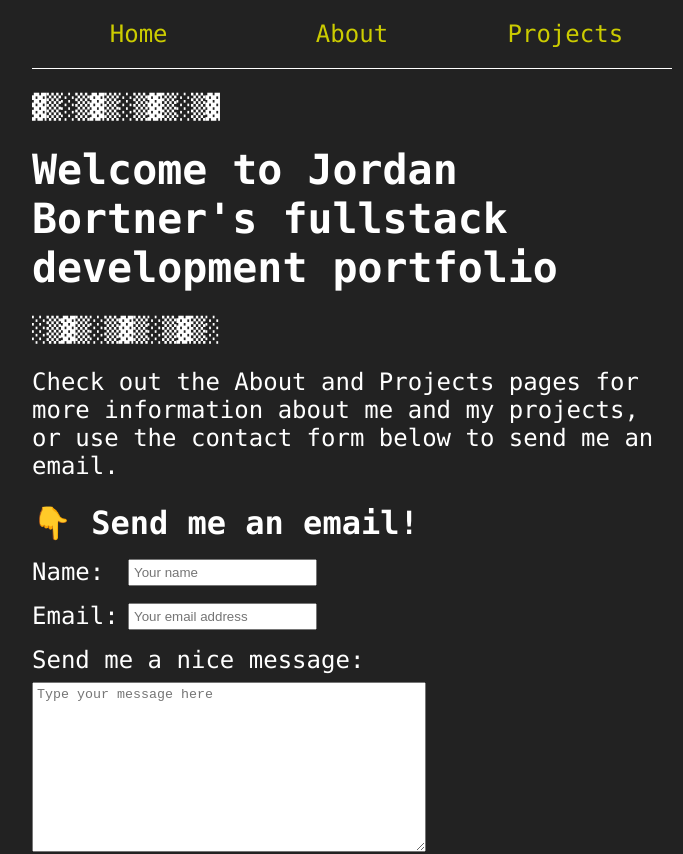
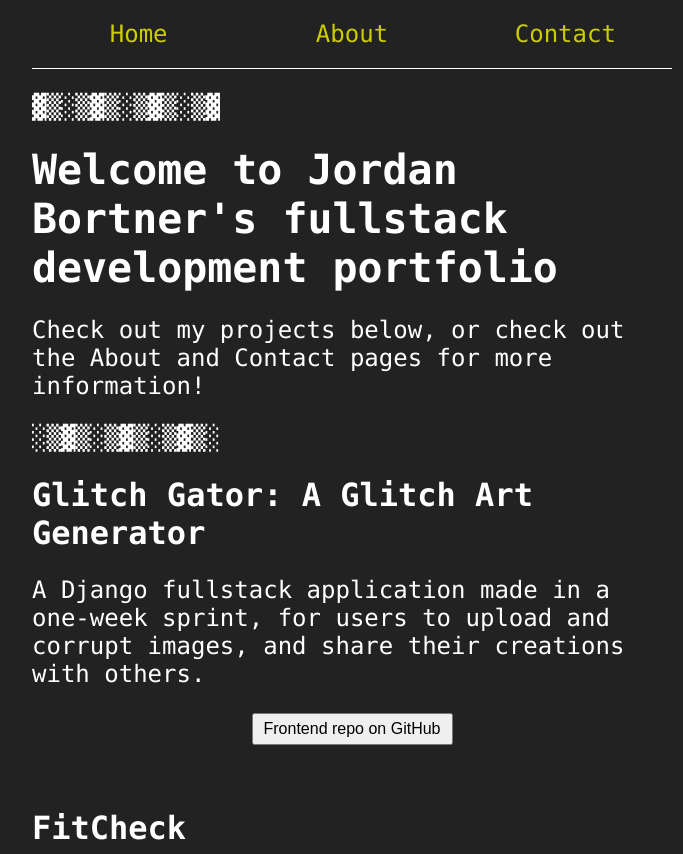
Before and after one commit to jordbort/fullstack-portfolio, a React (Create React App) app: page / in a window 1280 px wide. Shown: the top 854 px of the page, without its empty margins (288-971 px from the left). Built offline with nearby package versions, Linux system fonts and the light colour scheme.

Commit message:
Swapped projects and contact form pages

```diff
--- a/src/App.js
+++ b/src/App.js
@@ -8,6 +8,7 @@ import About from './pages/About'
 // Components
 import Header from './components/Header'
 import Footer from './components/Footer'
+import ContactForm from './components/ContactForm'
 
 export default function App() {
     return (
@@ -15,7 +16,7 @@ export default function App() {
             <Header />
             <Routes>
                 <Route exact path='/' element={<Home />} />
-                <Route path='/projects' element={<Projects />} />
+                <Route path='/contact' element={<ContactForm />} />
                 <Route path='/about' element={<About />} />
             </Routes>
             <Footer />
--- a/src/components/ContactForm.jsx
+++ b/src/components/ContactForm.jsx
@@ -19,7 +19,10 @@ export default function ContactForm() {
 
     return (
         <>
-            <h4>&#128071; Send me an email!</h4>
+            {/* <p>▓▒░▒▓▒░▒▓▒░▒▓</p> */}
+            {/* <h4>&#128071; Send me an email!</h4> */}
+            <h4>Send me an email! &#128071;</h4>
+            {/* <p>░▒▓▒░▒▓▒░▒▓▒░</p> */}
             <form ref={form} onSubmit={sendEmail}>
                 <div>
                     <label htmlFor="user_name">Name:</label>
@@ -33,6 +36,7 @@ export default function ContactForm() {
                 <textarea name="message" placeholder="Type your message here" />
                 <input type="submit" value="Send email" />
             </form>
+            <p>If you prefer, you may also <a href="mailto:jordan.bortner@gmail.com">reach out to me directly.</a></p>
         </>
     )
 }
--- a/src/components/Header.jsx
+++ b/src/components/Header.jsx
@@ -16,8 +16,8 @@ export default function Header() {
                 <Link to='/about'>
                     <div className="nav-link">About</div>
                 </Link>
-                <Link to='/projects'>
-                    <div className="nav-link">Projects</div>
+                <Link to='/contact'>
+                    <div className="nav-link">Contact</div>
                 </Link>
             </nav>
         </header>
--- a/src/index.css
+++ b/src/index.css
@@ -24,7 +24,7 @@ footer a {
     text-decoration: none;
 }
 
-main a {
+a {
     text-decoration: underline;
     color: #CCCC00;
 }
--- a/src/pages/Home.jsx
+++ b/src/pages/Home.jsx
@@ -1,13 +1,16 @@
 import ContactForm from "../components/ContactForm";
+import Projects from "./Projects";
 
 export default function Home() {
     return (
         <main>
             <p>▓▒░▒▓▒░▒▓▒░▒▓</p>
             <h1>Welcome to Jordan Bortner's fullstack development portfolio</h1>
+            <p>Check out my projects below, or check out the About and Contact pages for more information!</p>
             <p>░▒▓▒░▒▓▒░▒▓▒░</p>
-            <p>Check out the About and Projects pages for more information about me and my projects, or use the contact form below to send me an email.</p>
-            <ContactForm />
+            {/* <p>Check out the About and Projects pages for more information about me and my projects, or use the contact form below to send me an email.</p> */}
+            {/* <ContactForm /> */}
+            <Projects />
         </main>
     )
 }
```
